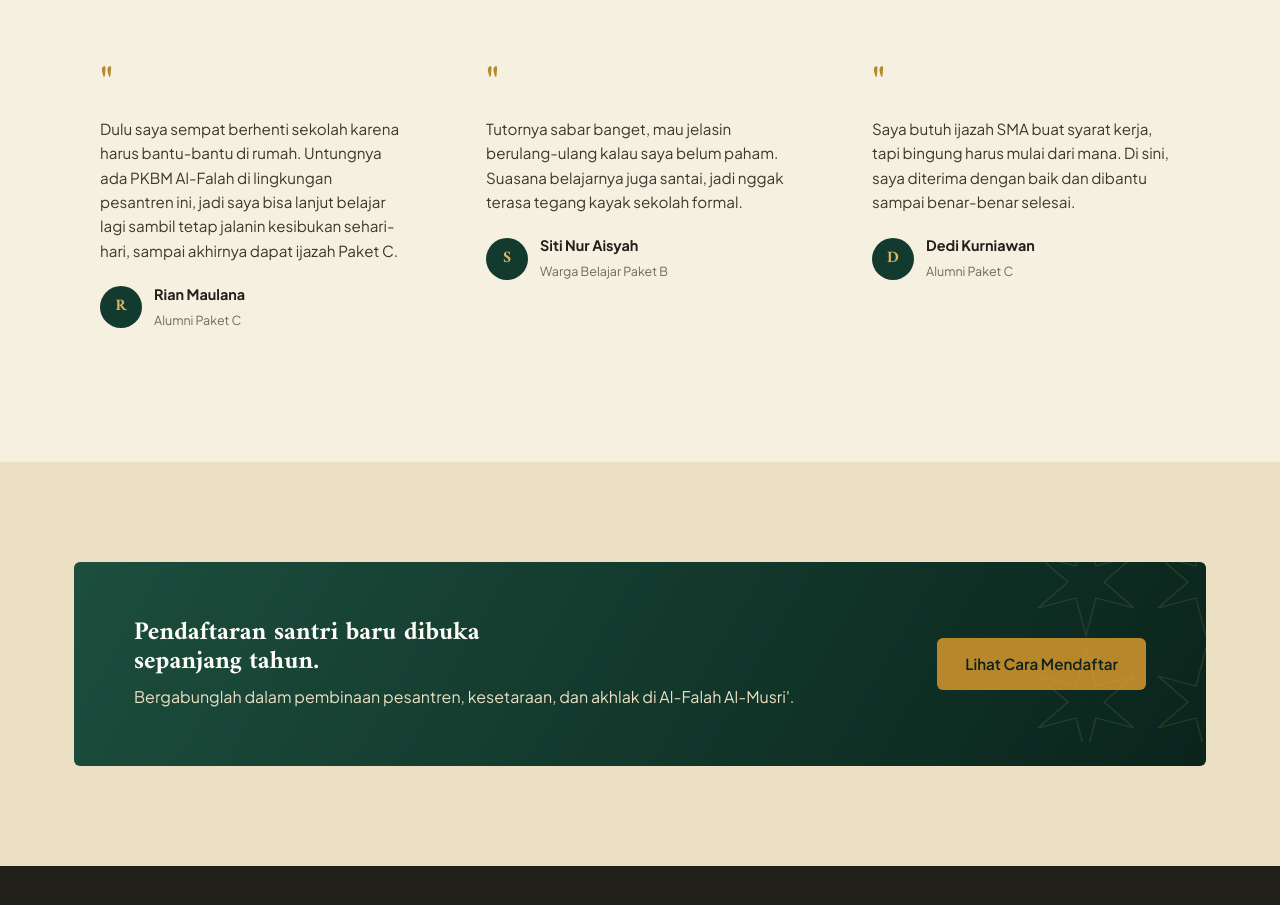
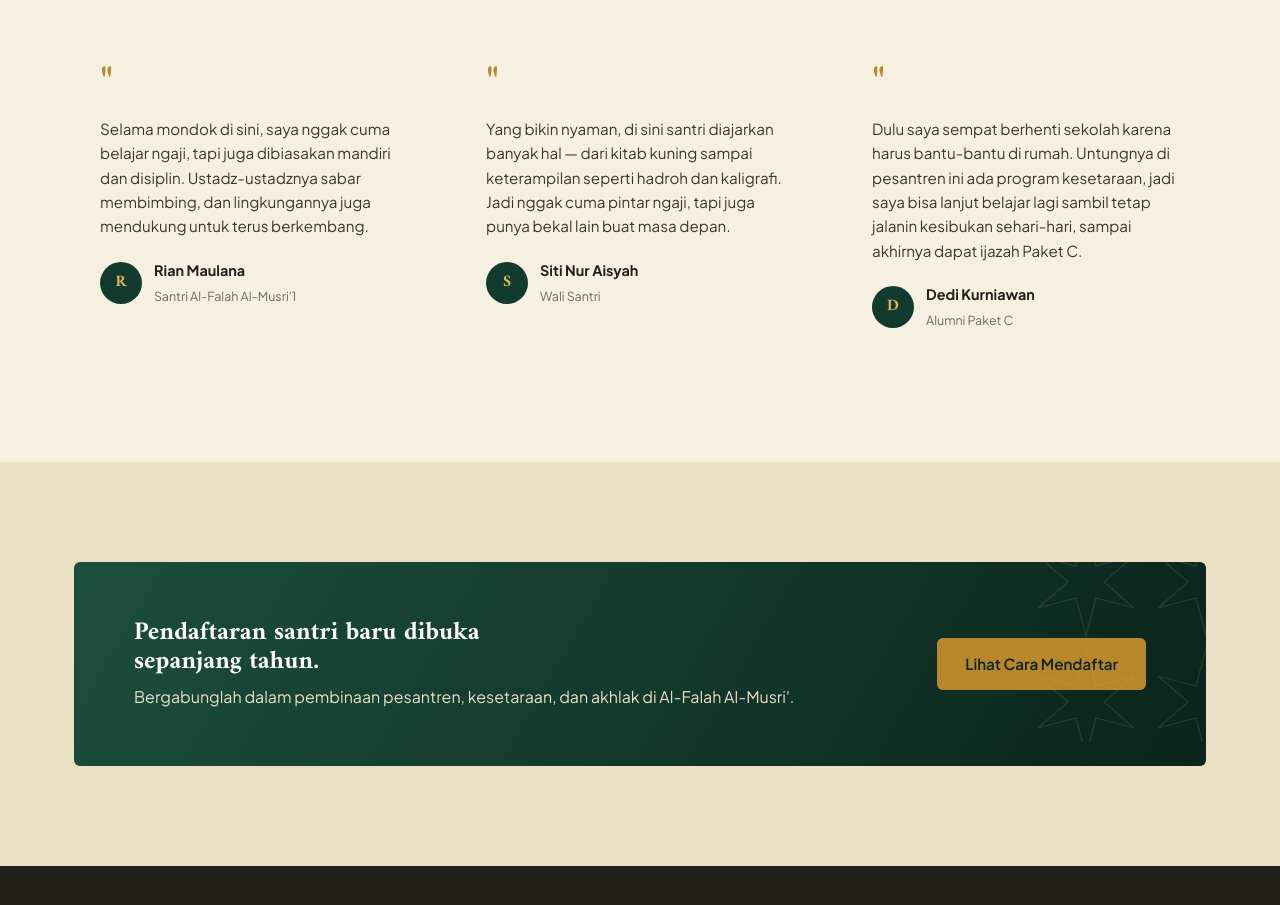
Before and after one commit to alfalahalmusri/web-alfalah-ciranjang, a plain HTML site: page index.html in a window 1280 px wide. Shown: the part 3752-4657 px from the top of the page. Drawn offline with Linux system fonts and the light colour scheme.

Commit message:
Refactort UI

```diff
--- a/index.html
+++ b/index.html
@@ -191,23 +191,23 @@
     <div class="testi-row">
       <div class="testi-card reveal">
         <span class="quote-mark">"</span>
-        <p class="msg">Dulu saya sempat berhenti sekolah karena harus bantu-bantu di rumah. Untungnya ada PKBM Al-Falah di lingkungan pesantren ini, jadi saya bisa lanjut belajar lagi sambil tetap jalanin kesibukan sehari-hari, sampai akhirnya dapat ijazah Paket C.</p>
+        <p class="msg">Selama mondok di sini, saya nggak cuma belajar ngaji, tapi juga dibiasakan mandiri dan disiplin. Ustadz-ustadznya sabar membimbing, dan lingkungannya juga mendukung untuk terus berkembang.</p>
         <div class="testi-who">
           <div class="avatar">R</div>
-          <div><b>Rian Maulana</b><span>Alumni Paket C</span></div>
+          <div><b>Rian Maulana</b><span>Santri Al-Falah Al-Musri'1</span></div>
         </div>
       </div>
       <div class="testi-card reveal">
         <span class="quote-mark">"</span>
-        <p class="msg">Tutornya sabar banget, mau jelasin berulang-ulang kalau saya belum paham. Suasana belajarnya juga santai, jadi nggak terasa tegang kayak sekolah formal.</p>
+        <p class="msg">Yang bikin nyaman, di sini santri diajarkan banyak hal — dari kitab kuning sampai keterampilan seperti hadroh dan kaligrafi. Jadi nggak cuma pintar ngaji, tapi juga punya bekal lain buat masa depan.</p>
         <div class="testi-who">
           <div class="avatar">S</div>
-          <div><b>Siti Nur Aisyah</b><span>Warga Belajar Paket B</span></div>
+          <div><b>Siti Nur Aisyah</b><span>Wali Santri</span></div>
         </div>
       </div>
       <div class="testi-card reveal">
         <span class="quote-mark">"</span>
-        <p class="msg">Saya butuh ijazah SMA buat syarat kerja, tapi bingung harus mulai dari mana. Di sini, saya diterima dengan baik dan dibantu sampai benar-benar selesai.</p>
+        <p class="msg">Dulu saya sempat berhenti sekolah karena harus bantu-bantu di rumah. Untungnya di pesantren ini ada program kesetaraan, jadi saya bisa lanjut belajar lagi sambil tetap jalanin kesibukan sehari-hari, sampai akhirnya dapat ijazah Paket C.</p>
         <div class="testi-who">
           <div class="avatar">D</div>
           <div><b>Dedi Kurniawan</b><span>Alumni Paket C</span></div>
```
